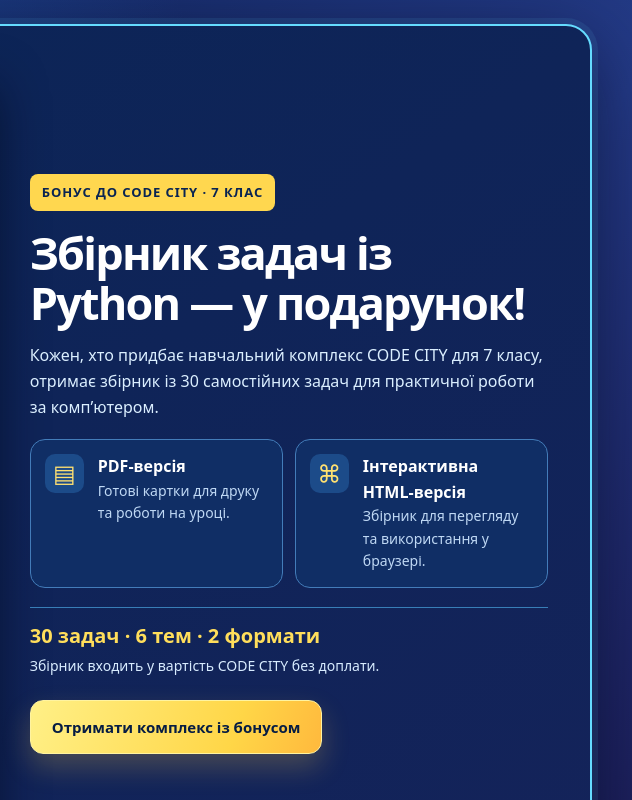
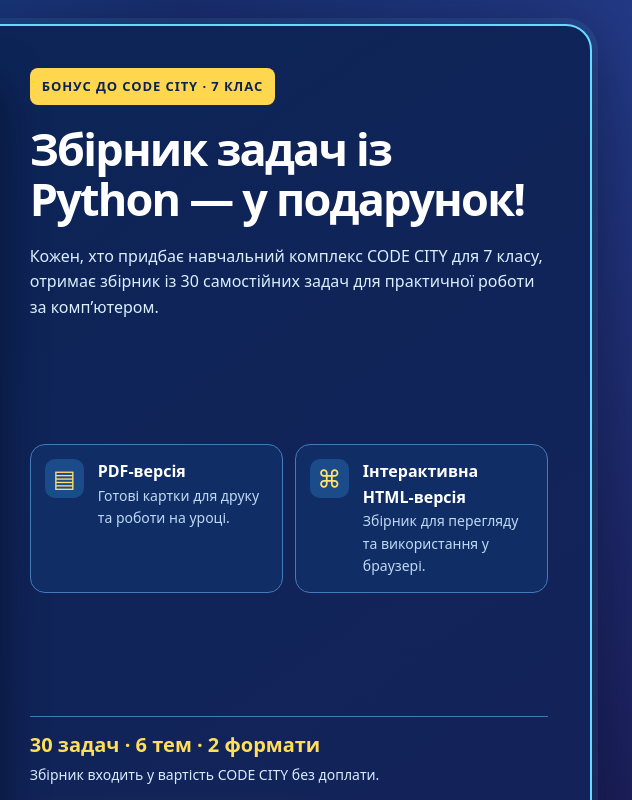
Before and after one commit to studentffmi/codecity, a plain HTML site: page index.html in a window 1280 px wide. Shown: the part 4680-5480 px from the top of the page, 648-1280 px from the left. Drawn offline with Linux system fonts and the light colour scheme.

Commit message:
Align CODE CITY bonus text column with portrait book cover height

```diff
--- a/assets/site.css
+++ b/assets/site.css
@@ -150,3 +150,45 @@ body:before{opacity:.34;background:radial-gradient(#cdf5ff 1px,transparent 2px);
 @media(max-width:900px){#bonus .gift-panel{grid-template-columns:1fr}#bonus .gift-cover{max-width:760px;width:100%;margin:0 auto}#bonus .gift-formats{grid-template-columns:repeat(2,minmax(0,1fr))}.hero{background-position:center,67% 55%!important}}
 @media(max-width:570px){.hero{min-height:0;background-position:center,59% center!important}.hero-panel{background:rgba(6,21,54,.76)!important}#bonus.gift-section{padding:45px 0}#bonus .gift-formats{grid-template-columns:1fr}#bonus .gift-panel{gap:20px;padding:20px 17px}#bonus .gift-cover img{border-radius:12px}}
 @media(prefers-reduced-motion:reduce){.hero{background-attachment:scroll}}
+
+
+/* 2026-11-21 · Бонус: текстова колонка на всю висоту вертикальної обкладинки. */
+@media(min-width:901px){
+  #bonus .gift-panel{align-items:stretch}
+  #bonus .gift-copy{
+    display:grid;
+    grid-template-columns:minmax(0,1fr);
+    grid-template-rows:auto auto auto minmax(0,1fr) auto auto;
+    align-self:stretch;
+    min-width:0;
+    row-gap:clamp(12px,1.5vw,19px);
+  }
+  #bonus .gift-copy .gift-kicker{
+    justify-self:start;
+    align-self:start;
+    margin:0;
+  }
+  #bonus .gift-copy h2{margin:0}
+  #bonus .gift-copy>p{margin:0}
+  #bonus .gift-copy .gift-formats{
+    margin:0;
+    width:100%;
+    align-self:center;
+  }
+  #bonus .gift-copy .gift-footer{margin:0}
+  #bonus .gift-copy .gift-cta{
+    justify-self:start;
+    align-self:end;
+    margin:0;
+  }
+}
+@media(max-width:900px){
+  #bonus .gift-copy{display:flex;flex-direction:column;gap:15px}
+  #bonus .gift-copy .gift-kicker{align-self:flex-start;margin:0}
+  #bonus .gift-copy h2,#bonus .gift-copy>p{margin:0}
+  #bonus .gift-copy .gift-formats,#bonus .gift-copy .gift-footer{margin:0}
+  #bonus .gift-copy .gift-cta{align-self:flex-start;margin:0}
+}
+@media(max-width:570px){
+  #bonus .gift-copy .gift-cta{align-self:stretch;text-align:center}
+}
```
